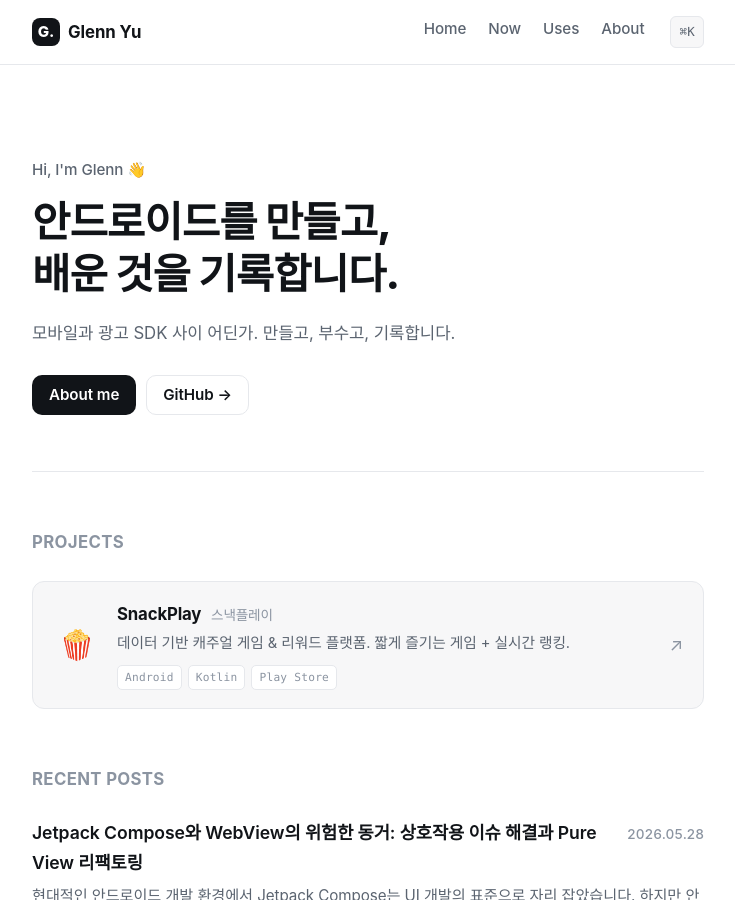
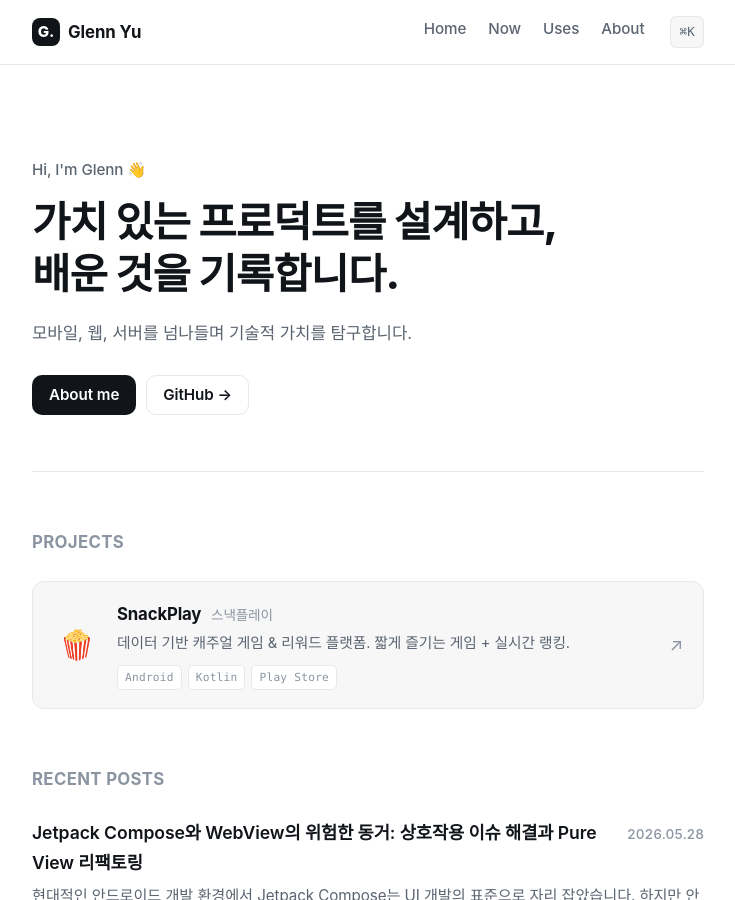
Before and after one commit to glenn-yu/glenn-yu.github.io, a Jekyll site: the page built from index.html, in a window 1280 px wide and 900 px high. Shown: the whole window, without its empty margins (272-1007 px from the left). Built offline with Jekyll 4.4.1, drawn with Linux system fonts in a browser that asks for light colours; some web fonts are replaced; the list of posts is cut into pages by our own code.

Commit message:
style: generalize hero section and site description

```diff
--- a/_config.yml
+++ b/_config.yml
@@ -1,8 +1,8 @@
 # Site
 title: Glenn Yu
-tagline: Mobile · Adtech Engineer
+tagline: Software Engineer · Problem Solver
 description: >-
-  모바일과 광고 SDK 사이 어딘가. 만들고, 부수고, 기록합니다.
+  모바일, 웹, 서버, 그리고 그 사이의 기술적 가치를 탐구합니다. 만들고, 기록하며 성장합니다.
 
 url: "https://glenn-yu.github.io"
 baseurl: ""
--- a/index.html
+++ b/index.html
@@ -4,11 +4,11 @@ layout: default
 <section class="hero">
   <p class="hero-eyebrow">Hi, I'm Glenn 👋</p>
   <h1 class="hero-title">
-    안드로이드를 만들고,<br>
+    가치 있는 프로덕트를 설계하고,<br>
     배운 것을 기록합니다.
   </h1>
   <p class="hero-desc">
-    {{ site.description }}
+    모바일, 웹, 서버를 넘나들며 기술적 가치를 탐구합니다.
   </p>
   <div class="hero-cta">
     <a class="btn btn-primary" href="{{ '/about/' | relative_url }}">About me</a>
```
